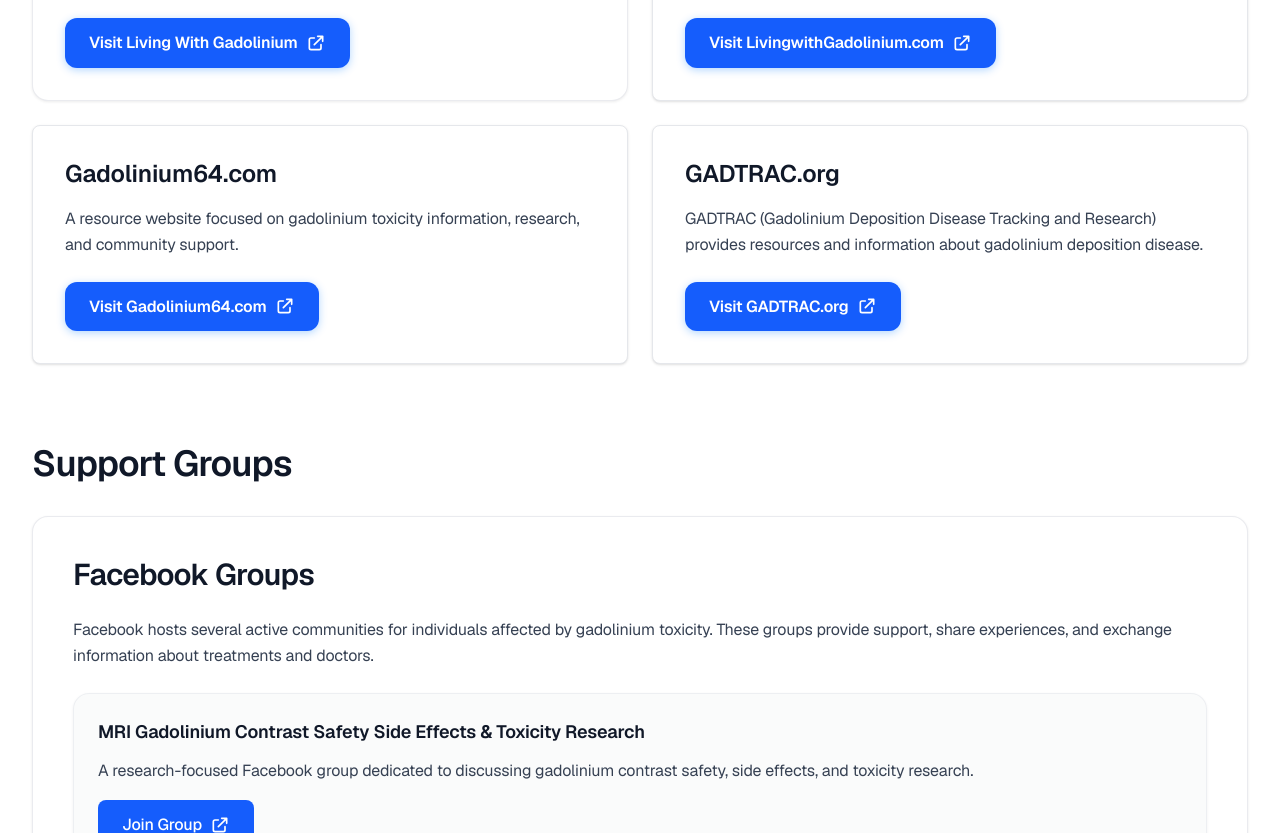
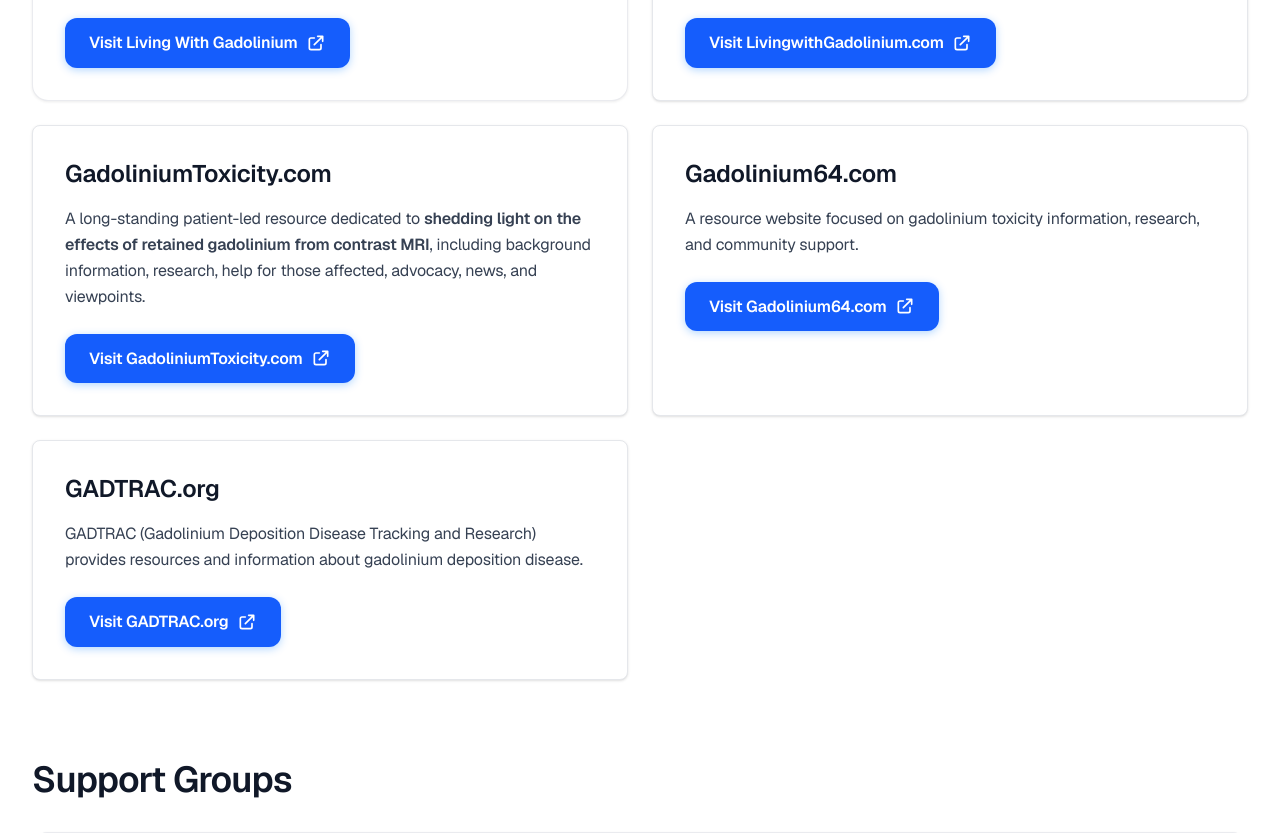
Before and after one commit to helloivanco/gadolinium.org, a Next.js app: page /resources in a window 1280 px wide. Shown: the part 980-1813 px from the top of the page. Built offline with nearby package versions, Linux system fonts and the light colour scheme.

Commit message:
Enhance Resources page by adding GadoliniumToxicity.com as a key resource. Update metadata descriptions and keywords to include this new addition, improving the comprehensiveness of the information provided. Refine content layout for better readability and user engagement.

```diff
--- a/app/resources/page.tsx
+++ b/app/resources/page.tsx
@@ -7,10 +7,11 @@
 export const metadata: Metadata = {
   title: 'Resources - Gadolinium Toxicity Support & Information',
   description:
-    'Comprehensive list of resources for gadolinium toxicity including Living With Gadolinium, support groups, Dr. Semelka blog, and GADTRAC.org.',
+    'Comprehensive list of resources for gadolinium toxicity including GadoliniumToxicity.com, Living With Gadolinium, support groups, Dr. Semelka blog, and GADTRAC.org.',
   keywords: [
     'gadolinium resources',
     'gadolinium support',
+    'GadoliniumToxicity.com',
     'Living With Gadolinium',
     'Gadolinium64',
     'gadolinium Facebook groups',
@@ -56,7 +57,7 @@
       <StructuredData
         pathname='/resources'
         pageTitle='Resources - Gadolinium Toxicity Support & Information'
-        pageDescription='Comprehensive list of resources for gadolinium toxicity including Living With Gadolinium, support groups, Dr. Semelka blog, and GADTRAC.org.'
+        pageDescription='Comprehensive list of resources for gadolinium toxicity including GadoliniumToxicity.com, Living With Gadolinium, support groups, Dr. Semelka blog, and GADTRAC.org.'
       />
       <div className='min-h-screen bg-white'>
         {/* Hero Section */}
@@ -146,6 +147,39 @@
                   rel='noopener noreferrer'
                   className='inline-flex items-center gap-2 px-6 py-3 bg-blue-600 text-white font-semibold rounded-xl hover:bg-blue-700 active:bg-blue-800 transition-all duration-200 shadow-[0_2px_8px_rgba(0,122,255,0.3)] hover:shadow-[0_4px_12px_rgba(0,122,255,0.4)] active:scale-[0.98]'>
                   <span>Visit LivingwithGadolinium.com</span>
+                  <svg
+                    className='w-5 h-5'
+                    fill='none'
+                    strokeLinecap='round'
+                    strokeLinejoin='round'
+                    strokeWidth='2'
+                    viewBox='0 0 24 24'
+                    stroke='currentColor'>
+                    <path d='M10 6H6a2 2 0 00-2 2v10a2 2 0 002 2h10a2 2 0 002-2v-4M14 4h6m0 0v6m0-6L10 14' />
+                  </svg>
+                </Link>
+              </div>
+
+              <div className='bg-white border border-gray-200 rounded-lg p-8 shadow-sm hover:shadow-md transition-shadow'>
+                <h3 className='text-2xl font-semibold text-gray-900 mb-4'>
+                  GadoliniumToxicity.com
+                </h3>
+                <p className='text-gray-700 leading-relaxed mb-6'>
+                  A long-standing patient-led resource dedicated to{' '}
+                  <span className='font-semibold'>
+                    shedding light on the effects of retained gadolinium from
+                    contrast MRI
+                  </span>
+                  , including background information, research, help for those
+                  affected, advocacy, news, and viewpoints.
+                </p>
+                <Link
+                  href='https://gadoliniumtoxicity.com/'
+                  target='_blank'
+                  rel='noopener noreferrer'
+                  className='inline-flex items-center gap-2 px-6 py-3 bg-blue-600 text-white font-semibold rounded-xl hover:bg-blue-700 active:bg-blue-800 transition-all duration-200 shadow-[0_2px_8px_rgba(0,122,255,0.3)] hover:shadow-[0_4px_12px_rgba(0,122,255,0.4)] active:scale-[0.98]'
+                  aria-label='Visit GadoliniumToxicity.com website'>
+                  <span>Visit GadoliniumToxicity.com</span>
                   <svg
                     className='w-5 h-5'
                     fill='none'
@@ -417,8 +451,8 @@
                       one large group of toxins which is treatable. This book
                       provides the most comprehensive look at a broad range of
                       heavy metals, and with a focus on the most up-to-date
-                      treatments. It focuses only on the critical aspects that an
-                      informed general public would need to know about heavy
+                      treatments. It focuses only on the critical aspects that
+                      an informed general public would need to know about heavy
                       metal toxicity and treatment.
                     </p>
                     <a
@@ -544,16 +578,17 @@
                       What if there&apos;s a scandal lurking in healthcare,
                       waiting to break? MRI contrasts are a billion-dollar
                       industry, with over one hundred million people around the
-                      globe having been injected, believing in good faith that it
-                      was necessary and safe. But what if we got it wrong? What
-                      if that trust was misplaced?
+                      globe having been injected, believing in good faith that
+                      it was necessary and safe. But what if we got it wrong?
+                      What if that trust was misplaced?
                     </p>
                     <p className='text-gray-700 leading-relaxed mb-4'>
                       Do MRI contrasts genuinely cause gadolinium toxicity in
                       vulnerable and unsuspecting people? What do we really know
                       about gadolinium, the toxic heavy metal used in MRI
-                      contrasts? How reassured can we be that gadolinium contrast
-                      retention in the brain has no longterm side effects?
+                      contrasts? How reassured can we be that gadolinium
+                      contrast retention in the brain has no longterm side
+                      effects?
                     </p>
                     <p className='text-gray-700 leading-relaxed mb-4'>
                       You&apos;ll find the answers to these questions and more
@@ -607,8 +642,8 @@
                   {/* Content */}
                   <div className='flex-1'>
                     <h3 className='text-2xl md:text-3xl font-semibold text-gray-900 mb-4'>
-                      Sauna Detoxification Using Niacin: Following The Recommended
-                      Protocol Of Dr. David E. Root
+                      Sauna Detoxification Using Niacin: Following The
+                      Recommended Protocol Of Dr. David E. Root
                     </h3>
                     <p className='text-lg text-gray-700 leading-relaxed mb-6'>
                       <strong>By Dan Root</strong>
@@ -617,9 +652,9 @@
                       The infrared sauna and niacin protocol, developed by Dan
                       Root, is a natural detoxification method that combines the
                       use of infrared sauna therapy with niacin (vitamin B3)
-                      supplementation. This protocol is designed to help mobilize
-                      and eliminate toxins, including gadolinium, through enhanced
-                      sweating and improved circulation.
+                      supplementation. This protocol is designed to help
+                      mobilize and eliminate toxins, including gadolinium,
+                      through enhanced sweating and improved circulation.
                     </p>
                     <p className='text-gray-700 leading-relaxed mb-4'>
                       For detailed information about the IR sauna and niacin
```
